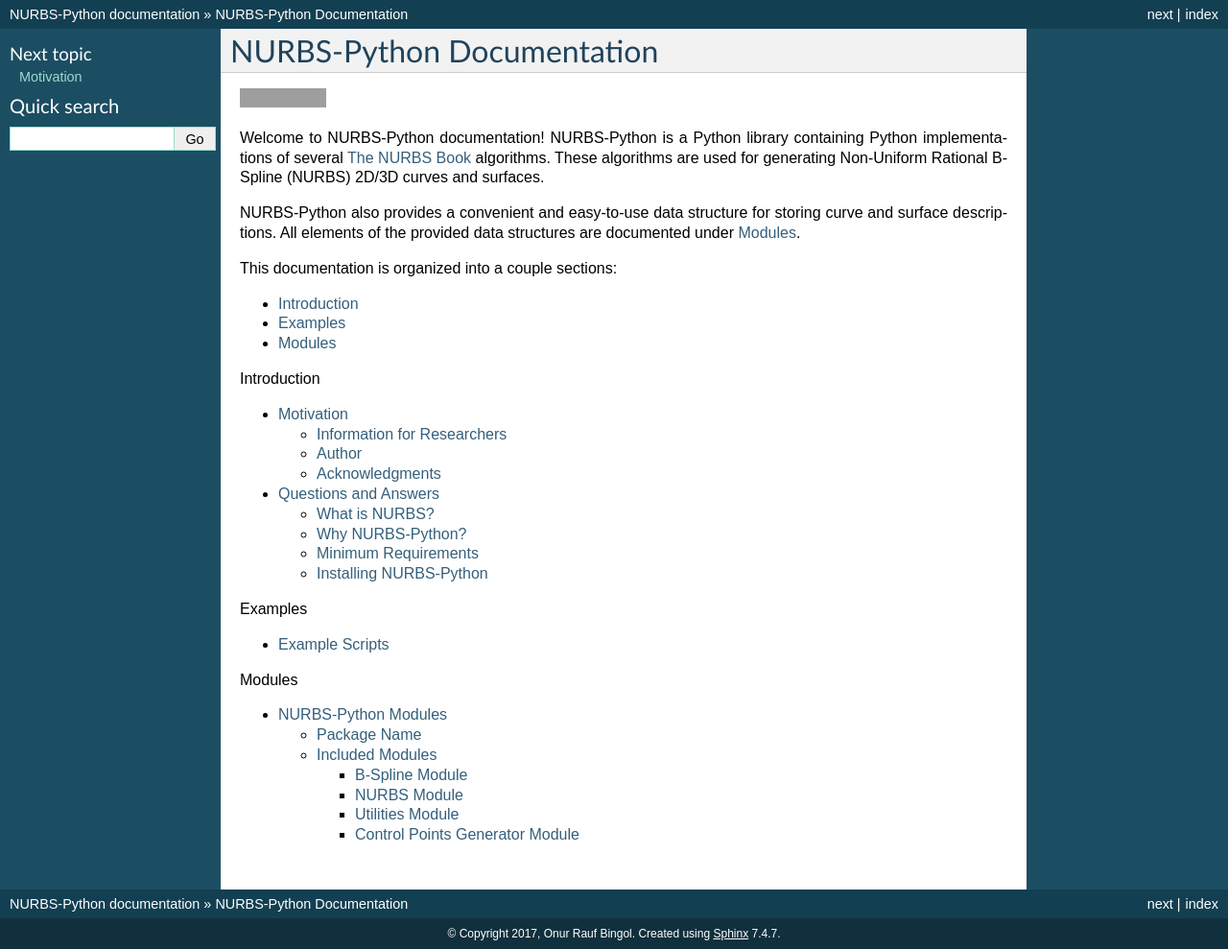
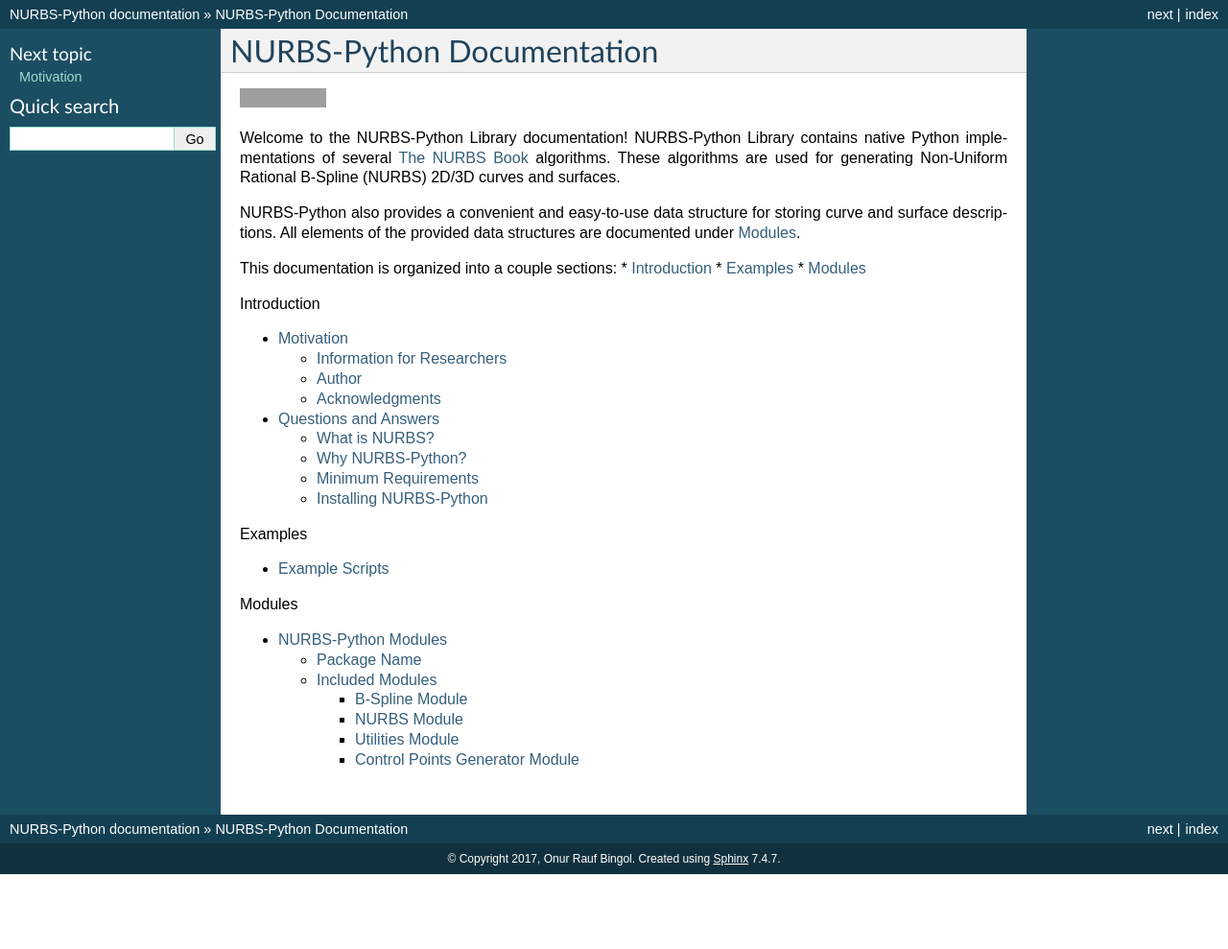
Before and after one commit to orbingol/NURBS-Python, a Sphinx documentation site: the page built from docs/index.rst, in a window 1280 px wide. Shown: the whole page at 96% size. Built offline with Sphinx 7.4.7, drawn with Linux system fonts in a browser that asks for light colours; formulas are drawn with MathJax 3; after the commit the page ends 911 px from its top, so only the background shows below that; some of the changed lines change nothing that is shown; grey boxes are pictures that could not be loaded.

Commit message:
Minor updates to documentation

```diff
--- a/docs/conf.py
+++ b/docs/conf.py
@@ -57,6 +57,7 @@
 project = u'NURBS-Python'
 copyright = u'2017, Onur Rauf Bingol'
 author = u'Onur Rauf Bingol'
+description = u'B-Spline and NURBS library with grid generator'
 
 # The version info for the project you're documenting, acts as replacement for
 # |version| and |release|, also used in various other places throughout the
@@ -91,7 +92,6 @@
 # The theme to use for HTML and HTML Help pages.  See the documentation for
 # a list of builtin themes.
 #
-#html_theme = 'alabaster'
 html_theme = 'default'
 
 # Theme options are theme-specific and customize the look and feel of a theme
@@ -161,7 +161,7 @@
 #  dir menu entry, description, category)
 texinfo_documents = [
     (master_doc, 'NURBS-Python', u'NURBS-Python Documentation',
-     author, 'NURBS-Python', 'One line description of project.',
+     author, 'NURBS-Python', description,
      'Miscellaneous'),
 ]
 
--- a/docs/index.rst
+++ b/docs/index.rst
@@ -1,14 +1,9 @@
-.. NURBS-Python documentation master file, created by
-   sphinx-quickstart on Fri Mar 10 21:16:25 2017.
-   You can adapt this file completely to your liking, but it should at least
-   contain the root `toctree` directive.
-
 NURBS-Python Documentation
-==========================
+^^^^^^^^^^^^^^^^^^^^^^^^^^
 
 |DOI|_
 
-Welcome to NURBS-Python documentation! NURBS-Python is a Python library containing Python implementations of several
+Welcome to the NURBS-Python Library documentation! NURBS-Python Library contains native Python implementations of several
 `The NURBS Book <http://www.springer.com/gp/book/9783642973857>`_ algorithms. These algorithms are used for generating
 Non-Uniform Rational B-Spline (NURBS) 2D/3D curves and surfaces.
 
@@ -16,7 +11,6 @@
 elements of the provided data structures are documented under :ref:`modules`.
 
 This documentation is organized into a couple sections:
-
 * :ref:`introduction`
 * :ref:`examples`
 * :ref:`modules`
--- a/docs/introduction.rst
+++ b/docs/introduction.rst
@@ -33,4 +33,5 @@
 I would like to thank my PhD adviser, `Dr. Adarsh Krishnamurthy <https://www.me.iastate.edu/faculty/?user_page=adarsh>`_
 , for his guidance and supervision throughout the course of this project.
 
+
 .. _DOI: https://doi.org/10.5281/zenodo.815010
```
